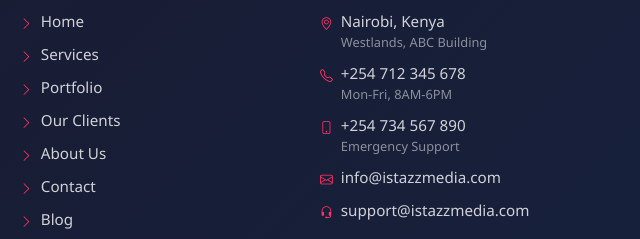
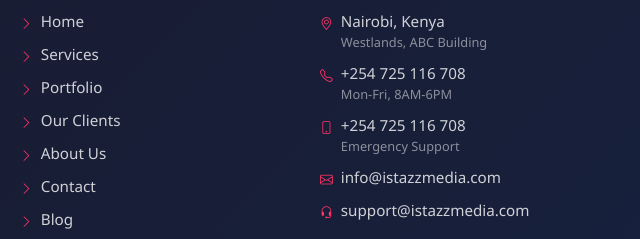
Before and after one commit to spencemiles/Istazz-Media, a plain HTML site: page aboutus.html in a window 1280 px wide. Shown: the part 2949-3188 px from the top of the page, 640-1280 px from the left. Drawn offline with nearby package versions, Linux system fonts and the light colour scheme.

Commit message:
Update aboutus.html

```diff
--- a/aboutus.html
+++ b/aboutus.html
@@ -1579,13 +1579,13 @@
                         <li>
                             <a href="tel:+254712345678">
                                 <i class="bi bi-telephone"></i>
-                                <span>+254 712 345 678<br><small>Mon-Fri, 8AM-6PM</small></span>
+                                <span>+254 725 116 708<br><small>Mon-Fri, 8AM-6PM</small></span>
                             </a>
                         </li>
                         <li>
                             <a href="tel:+254734567890">
                                 <i class="bi bi-phone"></i>
-                                <span>+254 734 567 890<br><small>Emergency Support</small></span>
+                                <span>+254 725 116 708<br><small>Emergency Support</small></span>
                             </a>
                         </li>
                         <li>
```
